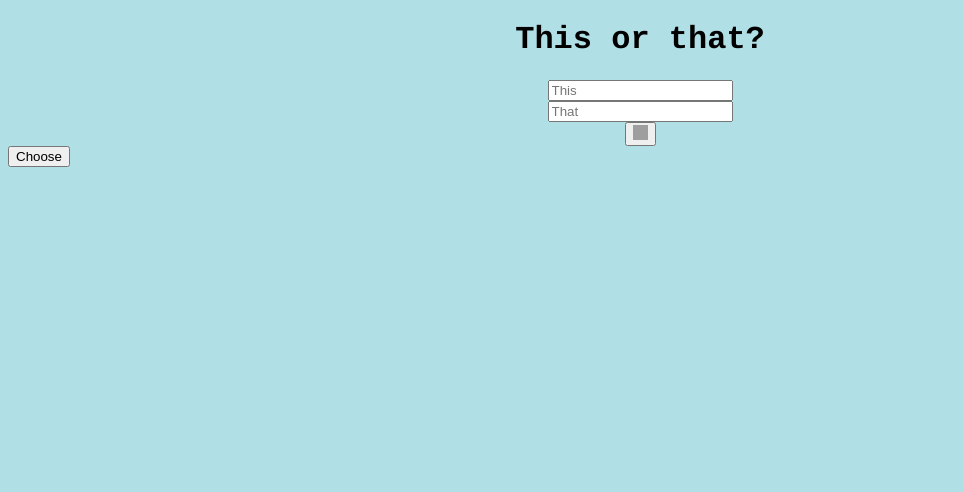
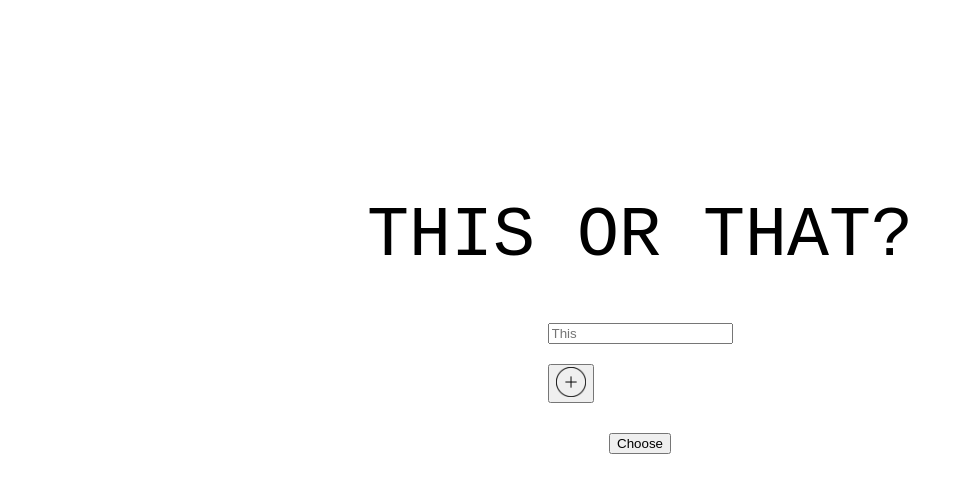
Before and after one commit to Hallonkodar/this-or-that, a plain HTML site: page index.html in a window 1280 px wide. Shown: the whole page, without its empty margins (0-963 px from the left). Drawn offline with nearby package versions, Linux system fonts and the light colour scheme; grey boxes are pictures that could not be loaded.

Commit message:
Css och java

```diff
--- a/index.html
+++ b/index.html
@@ -2,19 +2,35 @@
 <html lang=en>
   <head>
     <meta charset=utf-8>
+    <style media="screen">
+      img {
+        width:30px;
+        height:30px;
+      }
+    </style>
     <title>This or that</title>
+    <link href="./style.css" rel="stylesheet" type="text/css">
   </head>
-  <body style="background-color:powderblue;">
-    <h1 style="font-family:courier;"align=middle>This or that?</h1>
-    <div align=middle>
-      <div>
+  <body>
+    <h1>THIS OR THAT?</h1>
+    <div class=InputSection>
+      <div class=inputs>
         <input placeholder=This></input>
-        <div>
-          <input placeholder=That></input>
-        </div>
       </div>
-        <button><img src=https://upload.wikimedia.org/wikipedia/commons/1/1f/Add-circular-button-thin-symbol.svg style=width:15px;height:15px></button>
+      <div class="resultsection">
+      </div>
+        <button class=add><img src=./+.png></button>
     </div>
-    <button>Choose</button>
+    <button class=choose>Choose</button>
+    <script src="https://code.jquery.com/jquery-3.2.1.min.js"></script>
+     <script>
+       $(function() {
+         $('.resultsection').hide()
+         var add_option = function() {
+           $('.inputs').append('<input></input>')
+         }
+         $('.add').click(add_option)
+       })
+     </script>
   </body>
 </html>
--- /dev/null
+++ b/style.css
@@ -0,0 +1,27 @@
+body {
+  display: flex;
+  flex-direction: column;
+  justify-content: center;
+  align-items: center;
+  margin-top: 150px;
+
+}
+
+h1 {
+  font-size: 70px;
+  font-family: monospace;
+  font-weight: lighter;
+}
+.inputSection {
+  margin: 50px 0px 80px 0px;
+  width: 400px;
+}
+
+.add {
+margin-top: 20px;
+
+}
+
+.choose {
+  margin-top: 30px;
+}
--- /dev/null
+++ b/stylesheet.css
@@ -0,0 +1,16 @@
+/*! Generated by Font Squirrel (https://www.fontsquirrel.com) on October 2, 2018 */
+
+
+
+@font-face {
+    font-family: 'bacanaregular';
+    src: url('bacana_regular-webfont.woff2') format('woff2'),
+         url('bacana_regular-webfont.woff') format('woff');
+    font-weight: normal;
+    font-style: normal;
+
+}
+
+body {
+  font-family: 'bacanaregular'
+}
```
Also changed, not shown: +.png (added), 1 other file.
